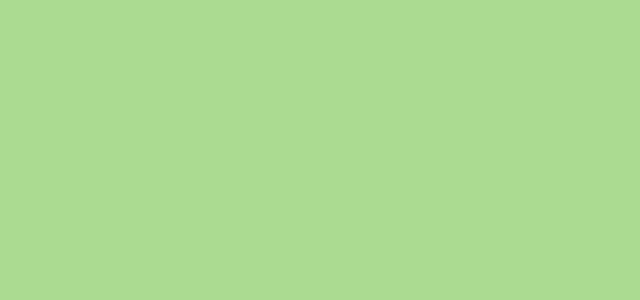
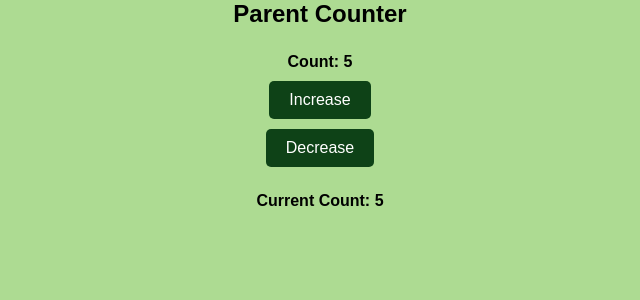
Before and after one commit to TMS-Thuong/learning-vuejs, a Vue app in the folder week1/: page /exe-six-two in a window 1280 px wide. Before the commit this address had no page. Shown: the top 300 px of the page, without its empty margins (320-960 px from the left). Built offline with nearby package versions, Linux system fonts and the light colour scheme; the HTML template or start-up script is replaced by a standard one.

Commit message:
feature/bai2

```diff
--- /dev/null
+++ b/week1/src/assets/styles/_child-counter.scss
@@ -0,0 +1,26 @@
+.child-counter {
+  display: flex;
+  flex-direction: column;
+  justify-content: center;
+  align-items: center;
+  gap: 10px;
+  &__value {
+    font-size: 16px;
+    margin: 0;
+    font-weight: bold;
+  }
+  &__btn {
+    background-color: #0e4217;
+    color: white;
+    border: none;
+    padding: 10px 20px;
+    border-radius: 5px;
+    cursor: pointer;
+    font-size: 16px;
+    transition: background-color 0.3s ease;
+
+    &:hover {
+      background-color: #318f3d;
+    }
+  }
+}
--- /dev/null
+++ b/week1/src/assets/styles/_parent-counter.scss
@@ -0,0 +1,15 @@
+.parent-counter {
+  display: flex;
+  flex-direction: column;
+  justify-content: center;
+  align-items: center;
+  gap: 10px;
+  &__title {
+    font-size: 24px;
+    margin-bottom: 15px;
+  }
+  &__result {
+    margin-top: 15px;
+    font-weight: bold;
+  }
+}
--- /dev/null
+++ b/week1/src/components/atoms/ChildCounterComponent.vue
@@ -0,0 +1,36 @@
+<template>
+  <div class="child-counter">
+    <p class="child-counter__value"> Count: {{ count }}</p>
+    <button class="child-counter__btn" @click="onIncrease">Increase</button>
+    <button class="child-counter__btn" @click="onDecrease">Decrease</button>
+  </div>
+</template>
+
+<script setup lang="ts">
+import { ref } from 'vue';
+
+const props = defineProps({
+  start: {
+    type: Number,
+    required: true,
+    default: 0
+  }
+});
+const emit = defineEmits(['updateCount']);
+const count = ref(props.start);
+
+const onIncrease = () => {
+  count.value++;
+  emit('updateCount', count.value);
+}
+
+const onDecrease = () => {
+  count.value--;
+  emit('updateCount', count.value);
+}
+</script>
+
+
+<style lang="scss" scoped>
+@use "../../assets/styles/_child-counter.scss" as *;
+</style>
--- /dev/null
+++ b/week1/src/components/molecules/ParentCounterComponent.vue
@@ -0,0 +1,23 @@
+<template>
+  <div class="parent-counter">
+    <h2 class="parent-counter__title">Parent Counter</h2>
+    <ChildCounter :start="startValue" @updateCount="onUpdateCount" />
+    <p class="parent-counter__result">Current Count: {{ currentCount }}</p>
+  </div>
+</template>
+
+<script setup lang="ts">
+import { ref } from 'vue';
+import ChildCounter from '../atoms/ChildCounterComponent.vue';
+
+const startValue = 5;
+const currentCount = ref(startValue);
+
+const onUpdateCount = (newCount: number) => {
+  currentCount.value = newCount;
+}
+</script>
+
+<style lang="scss" scoped>
+@use "../../assets/styles/_parent-counter.scss" as *;
+</style>
--- a/week1/src/router/index.ts
+++ b/week1/src/router/index.ts
@@ -3,7 +3,8 @@ import HomeView from '@/views/HomeView.vue'
 
 const routes = [
   { path: '/', name: 'Home', component: HomeView },
-  { path: '/exe-six-one', name: 'User', component: () => import('@/views/UserView.vue') }
+  { path: '/exe-six-one', name: 'User', component: () => import('@/views/UserView.vue') },
+  { path: '/exe-six-two', name: 'Counter', component: () => import('@/views/CounterView.vue') }
 ]
 
 const router = createRouter({
--- /dev/null
+++ b/week1/src/views/CounterView.vue
@@ -0,0 +1,6 @@
+<template>
+  <Counter />
+</template>
+  <script setup lang="ts">
+import Counter from '../components/molecules/ParentCounterComponent.vue'
+</script>
```
